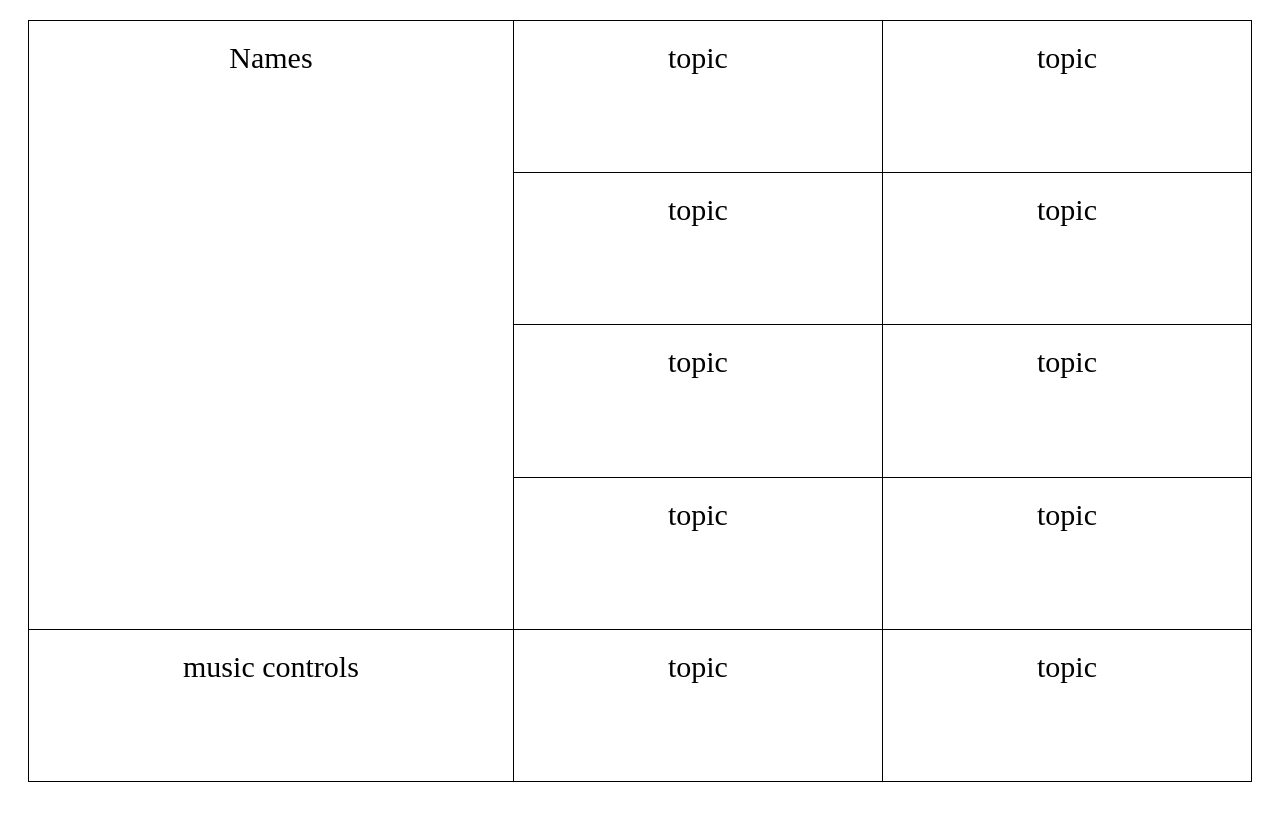
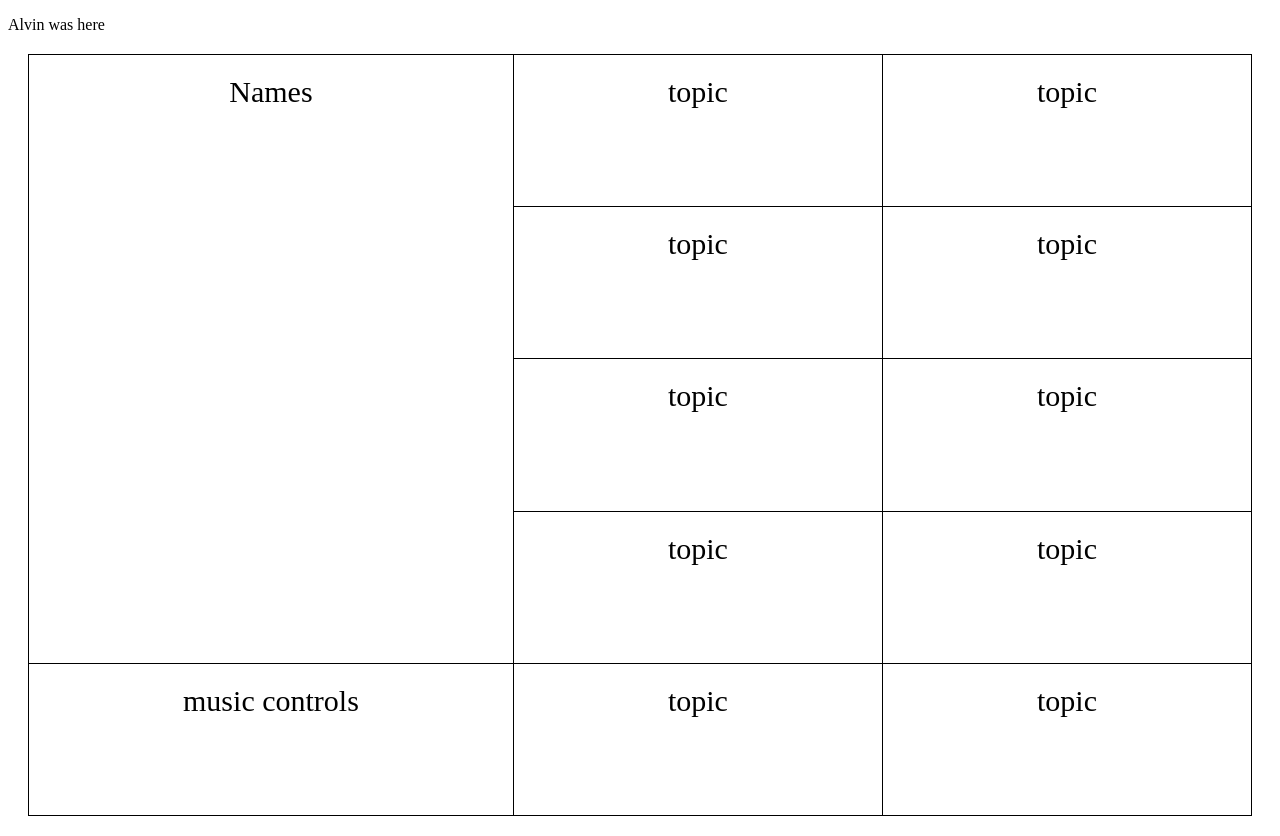
Before and after one commit to alvinashiatey/we-need-to-talk, a plain HTML site: page bryantwells.html in a window 1280 px wide. Before the commit the page ends 802 px from the top, so only its background shows below. Drawn offline with Linux system fonts and the light colour scheme.

Commit message:
we need to talk

```diff
--- a/bryantwells.html
+++ b/bryantwells.html
@@ -1,19 +1,16 @@
 <!DOCTYPE html>
 <html>
-
   <head>
     <title>we.need.to.talk</title>
     <meta charset="utf-8" />
-        <meta name="viewport" content="width=device-width">
+    <meta name="viewport" content="width=device-width" />
     <link rel="stylesheet" href="bryantwells.css" type="text/css" />
   </head>
 
-    <style>
-
-    </style>
+  <style></style>
 
   <body>
-
+    <p>Alvin was here</p>
     <div class="grid-container">
       <div class="item1">Names</div>
       <div class="item2">topic</div>
@@ -28,7 +25,5 @@
       <div class="item11">topic</div>
       <div class="item12">topic</div>
     </div>
-
   </body>
-
 </html>
```
Lines whose indentation alone changed are shown as unchanged.
